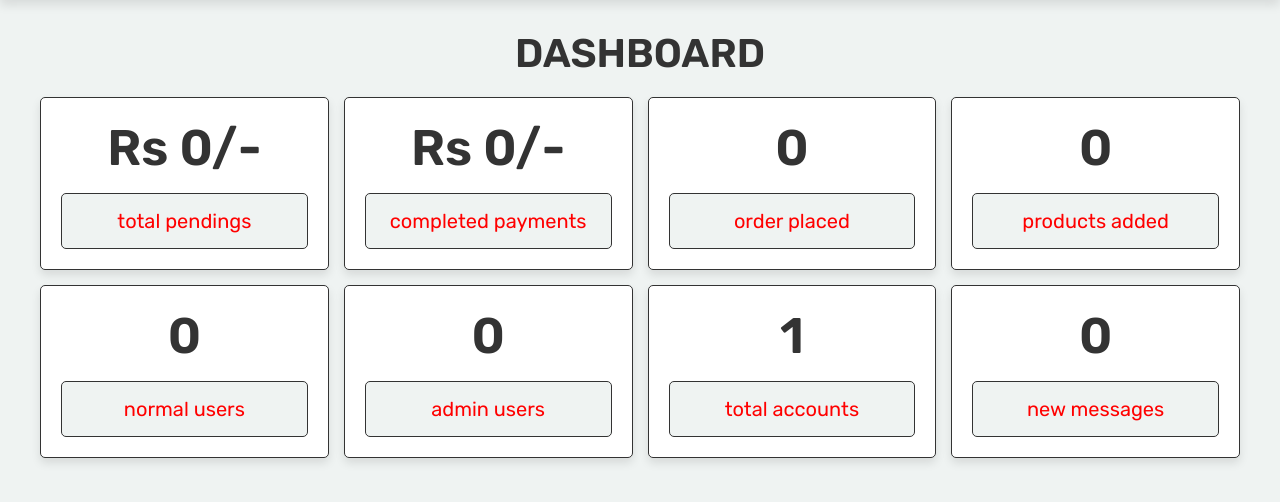
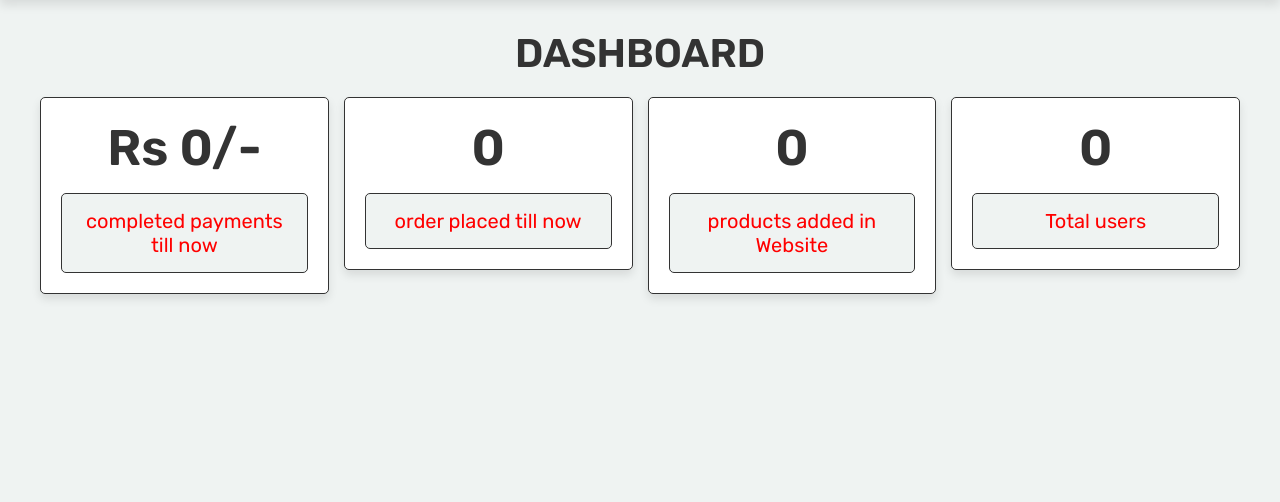
Before and after one commit to realsahilthakur/BOOK-STORE, a PHP site: page /admin_page.php in a window 1280 px wide. Shown: the part 69-571 px from the top of the page. Run offline with PHP 8.4, Linux system fonts and the light colour scheme; the visitor is signed in with stand-in values (Sample User, id 1); data that the repository does not hold is empty.

Commit message:
Update admin_page.php

```diff
--- a/admin_page.php
+++ b/admin_page.php
@@ -39,20 +39,6 @@ if(!isset($admin_id)){
 
    <div class="box-container">
 
-      <div class="box">
-         <?php
-            $total_pendings = 0;
-            $select_pending = mysqli_query($conn, "SELECT total_price FROM `orders` WHERE payment_status = 'pending'") or die('query failed');
-            if(mysqli_num_rows($select_pending) > 0){
-               while($fetch_pendings = mysqli_fetch_assoc($select_pending)){
-                  $total_price = $fetch_pendings['total_price'];
-                  $total_pendings += $total_price;
-               };
-            };
-         ?>
-         <h3>Rs <?php echo $total_pendings; ?>/-</h3>
-         <p>total pendings</p>
-      </div>
 
       <div class="box">
          <?php
@@ -66,7 +52,7 @@ if(!isset($admin_id)){
             };
          ?>
          <h3>Rs <?php echo $total_completed; ?>/-</h3>
-         <p>completed payments</p>
+         <p>completed payments till now</p>
       </div>
 
       <div class="box">
@@ -75,7 +61,7 @@ if(!isset($admin_id)){
             $number_of_orders = mysqli_num_rows($select_orders);
          ?>
          <h3><?php echo $number_of_orders; ?></h3>
-         <p>order placed</p>
+         <p>order placed till now</p>
       </div>
 
       <div class="box">
@@ -84,7 +70,7 @@ if(!isset($admin_id)){
             $number_of_products = mysqli_num_rows($select_products);
          ?>
          <h3><?php echo $number_of_products; ?></h3>
-         <p>products added</p>
+         <p>products added in Website</p>
       </div>
 
       <div class="box">
@@ -93,35 +79,9 @@ if(!isset($admin_id)){
             $number_of_users = mysqli_num_rows($select_users);
          ?>
          <h3><?php echo $number_of_users; ?></h3>
-         <p>normal users</p>
+         <p>Total users</p>
       </div>
 
-      <div class="box">
-         <?php
-            $select_admins = mysqli_query($conn, "SELECT * FROM `users` WHERE user_type = 'admin'") or die('query failed');
-            $number_of_admins = mysqli_num_rows($select_admins);
-         ?>
-         <h3><?php echo $number_of_admins; ?></h3>
-         <p>admin users</p>
-      </div>
-
-      <div class="box">
-         <?php
-            $select_account = mysqli_query($conn, "SELECT * FROM `users`") or die('query failed');
-            $number_of_account = mysqli_num_rows($select_account);
-         ?>
-         <h3><?php echo $number_of_account; ?></h3>
-         <p>total accounts</p>
-      </div>
-
-      <div class="box">
-         <?php
-            $select_messages = mysqli_query($conn, "SELECT * FROM `message`") or die('query failed');
-            $number_of_messages = mysqli_num_rows($select_messages);
-         ?>
-         <h3><?php echo $number_of_messages; ?></h3>
-         <p>new messages</p>
-      </div>
 
    </div>
 
@@ -133,10 +93,6 @@ if(!isset($admin_id)){
 
 
 
-
-
-
-
 <!-- custom admin js file link  -->
 <script src="js/admin_script.js"></script>
 
```
